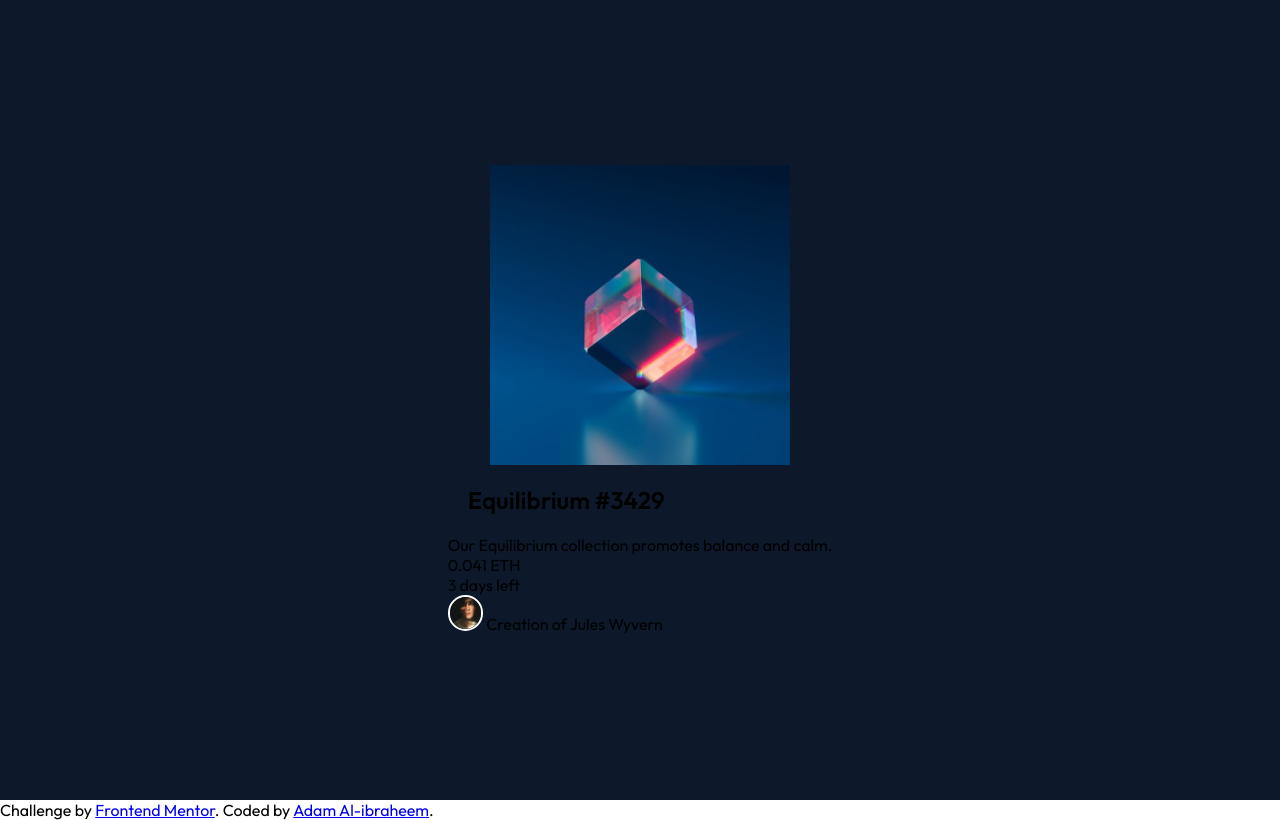
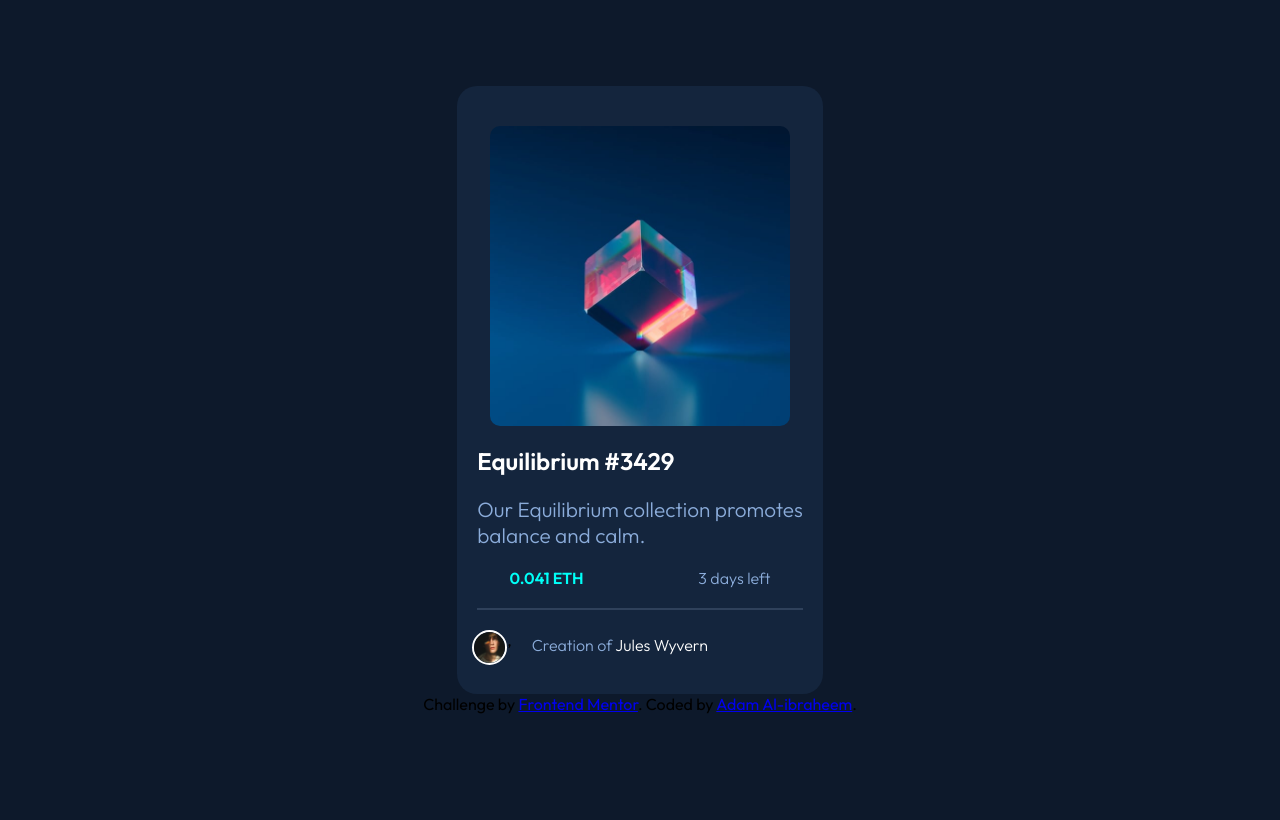
Before and after one commit to AdamAlibraheem000/NFT-preview-card, a plain HTML site: page index.html in a window 1280 px wide. Drawn offline with Linux system fonts and the light colour scheme.

Commit message:
additional css modifications

```diff
--- a/index.html
+++ b/index.html
@@ -21,22 +21,25 @@
         Equilibrium #3429
       </h1>
 
-      <p>
-        Our Equilibrium collection promotes balance and calm.
+      <p class="content">
+        Our Equilibrium collection promotes <br> balance and calm.
       </p>
 
-      <p>
+      <div class="time-div">
+      <p class="ETH">
         0.041 ETH
       </p>
 
-      <p>
+      <p class="days-left">
         3 days left
       </p>
+    </div>
 
 
-      <p>
-       <img class="image-avatar" src="images/image-avatar.png" alt="avatar"> Creation of <span>Jules Wyvern</span>
-      </p>
+
+      <div class="avatar-div">
+       <img class="image-avatar" src="images/image-avatar.png" alt="avatar"> ,<p>Creation of <span>Jules Wyvern</span></p>
+      </div>
     </section>
 
 
--- a/styles/styles.css
+++ b/styles/styles.css
@@ -18,7 +18,12 @@
 
 body{
     font-family: "Outfit", sans-serif;
-
+    background-color: var(--secondary-main-BG);
+    height: 100vh;
+    display: flex;
+    flex-direction: column;
+    justify-content: center;
+    align-items: center;
 }
 
 .container{
@@ -26,25 +31,87 @@ body{
     flex-direction: column;
     justify-content: center;
     align-items: center;
-    height: 100vh;
-    background-color: var(--secondary-main-BG);
+    width: fit-content;
+    /* border: 5px solid red; */
+    background-color: var(--secondary-card-BG);
+    border-radius: 20px;
+
 }
 
 img{
     max-height: 100%;
+    border-radius: 10px;
 }
 
 .section-img{
     height: 300px;
-
+    border-radius: 30px;
+    margin-top: 40px;
 }
 
 h1{
     margin: 20px;
+    color: var(--white);
+}
+
+p{
+    color: var(--white);
+    font-weight: 200;
+}
+
+.content{
+    padding: 0 20px;
+    font-size: 1.3rem;
+    margin-bottom: 20px;
+    color: var(--primary-blue);
+}
+
+
+
+.time-div{
+    border-bottom: 2px solid var(--secondary-line);
+    display: flex;
+    justify-content: space-around;
+    padding-bottom: 20px;
+    margin: 0 20px;
+
+}
+
+.ETH{
+    display: inline;
+    color: var(--primary-cyan);
+    font-weight: bolder;
+    padding-right: 50px;
+}
+
+.days-left{
+    display: inline;
+    color: var(--primary-blue);
 }
 
 .image-avatar{
     height: 2.2rem;
     border-radius: 50%;
     border: 2px solid var(--white);
+    margin-left: 15px;
+
 }
+
+.avatar-div{
+    height: 4rem;
+    display: flex;
+    justify-content: left;
+    padding-top: 20px;
+    margin-bottom: 20px;
+}
+
+.avatar-div p{
+    display: inline;
+    margin-left: 20px;
+    padding-top: 5px;
+    color: var(--primary-blue);
+}
+
+span{
+    color: var(--white);
+}
```
